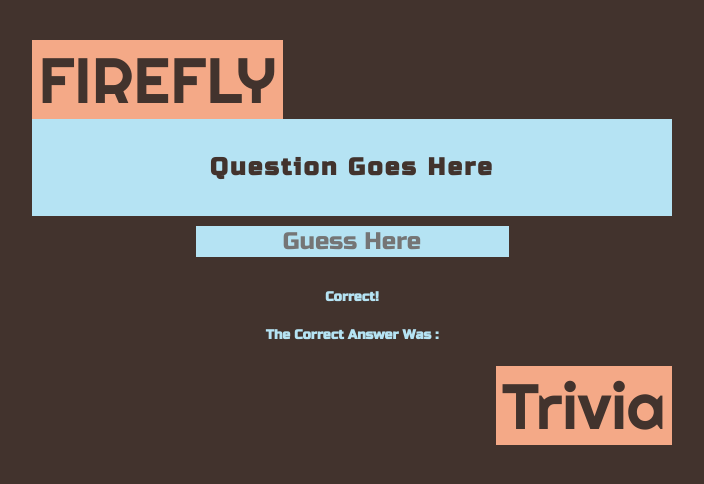
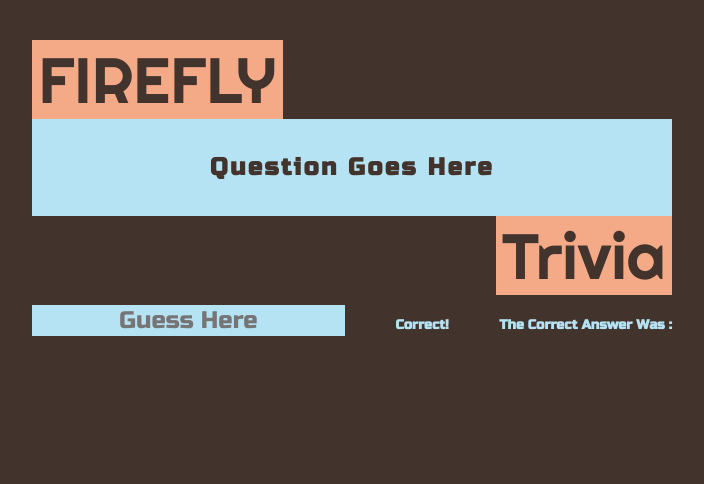
Before and after one commit to Creizai/Firefly-Trivia, a plain HTML site: page index.html in a window 1280 px wide. Shown: the whole page, without its empty margins (288-992 px from the left). Drawn offline with Linux system fonts and the light colour scheme; no server answers; a web font is replaced by a local one.

Commit message:
UI buttoning up

```diff
--- a/css/style.css
+++ b/css/style.css
@@ -35,10 +35,9 @@ header {
     flex-direction: row;
 }
 
-footer {
+#trivia-title {
     display: flex;
-    flex-direction: row;
-    align-self: flex-end;
+    justify-content: flex-end;
 }
 
 h1 {
@@ -117,8 +116,10 @@ input[type=submit] {
     max-width: 640px;
 }*/
 
-.answer-box {
-    justify-content: space-
+#answer-box {
+    display: flex;
+    flex-direction: row;
+    justify-content: space-between;
 }
 
 .result-box {
--- a/index.html
+++ b/index.html
@@ -18,11 +18,14 @@
                 <div id="question-box">
                     <h3 id="question">Question Goes Here</h3>
                 </div>
-<!--
+                <!--
                 <div id="result-box">
                     <h3 id="question">Question Goes Here</h3>
                 </div>
                  -->
+            </div>
+            <div id="trivia-title">
+                <h1>Trivia</h1>
             </div>
             <div id="answer-box">
                 <form>
@@ -32,14 +35,11 @@
                 <h5 id="answerResult">Correct!</h5>
                 <h5 id="theAnswer">The Correct Answer Was : </h5>
             </div>
-<!--             <div id="result-box">
+            <!--             <div id="result-box">
                 <h5 id="answerResult">Correct!</h5>
                 <h5 id="theAnswer">The Correct Answer Was : </h5>
             </div> -->
         </main>
-        <footer>
-            <h1>Trivia</h1>
-        </footer>
         <script type="text/javascript" src="js/script.js"></script>
     </div>
 </body>
```
